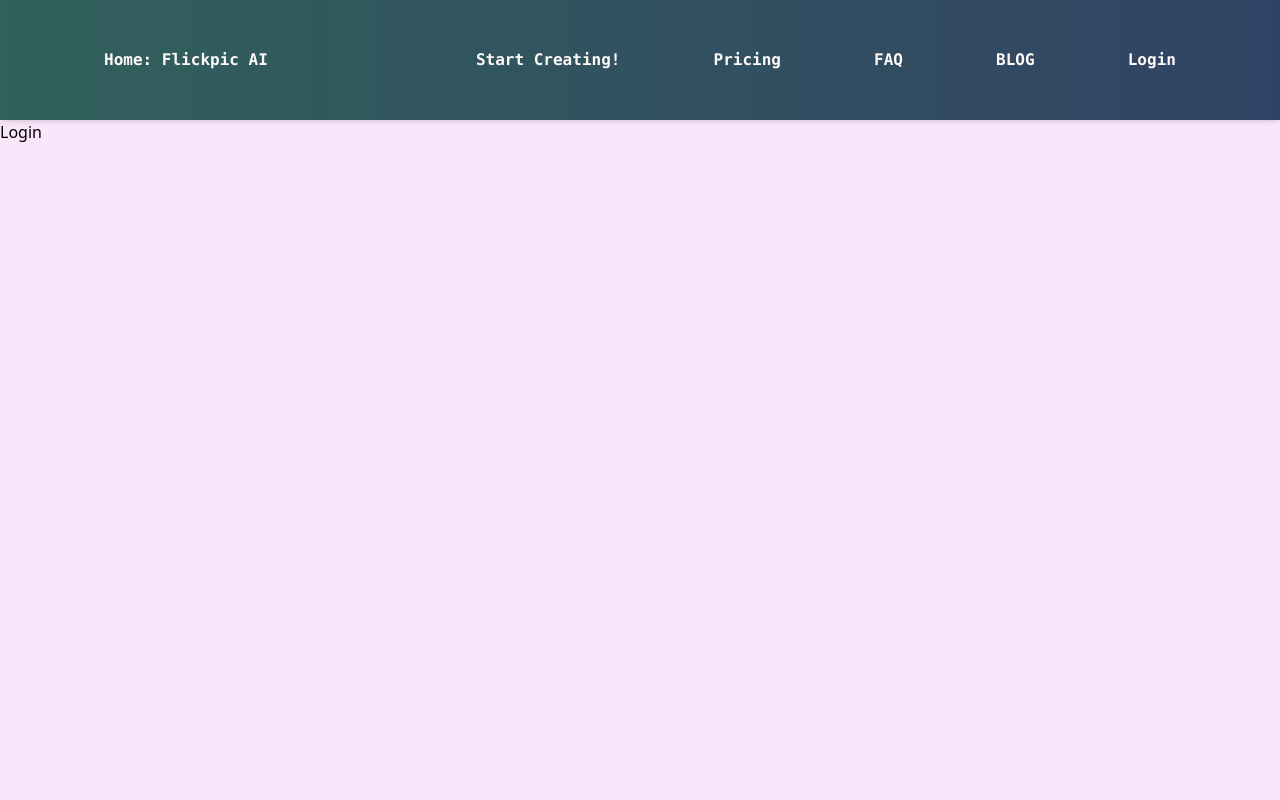
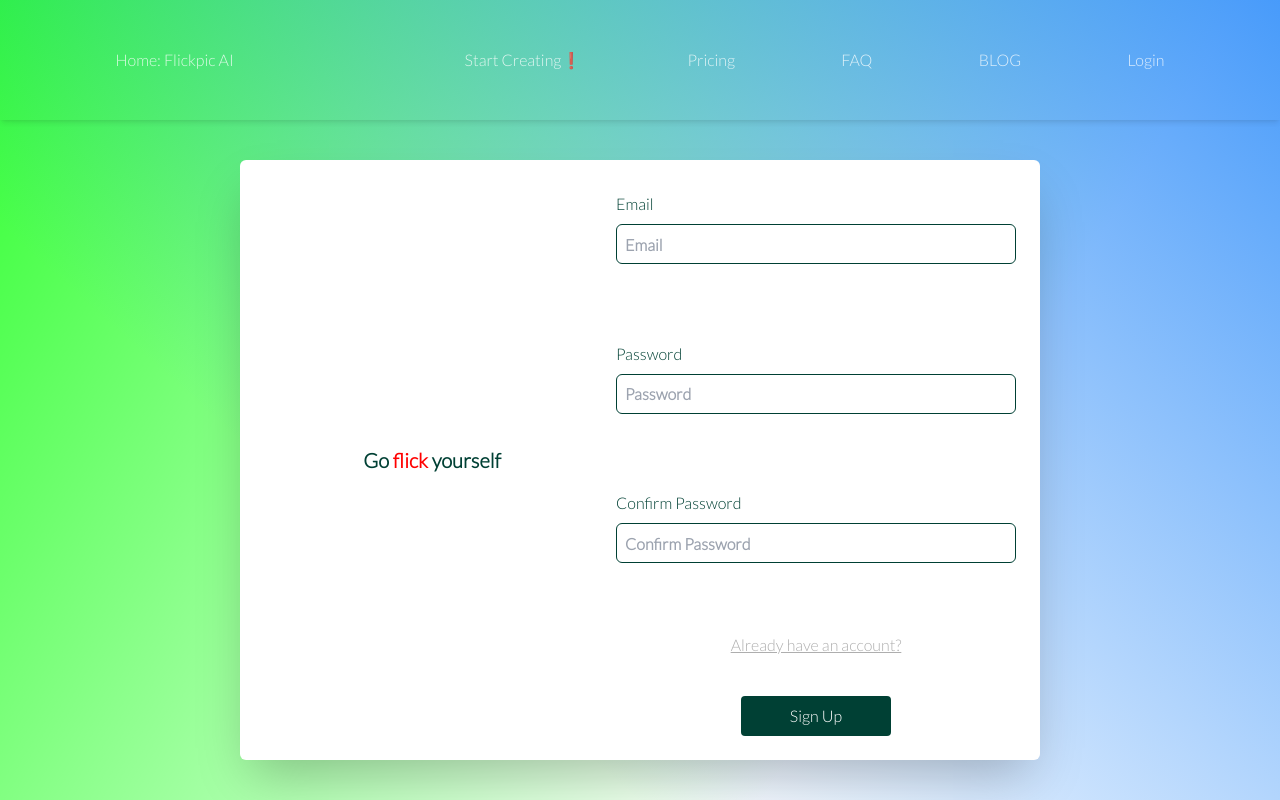
Before and after one commit to pbegovac/flickpic, a React (Create React App) app: page /login in a window 1280 px wide. Built offline with nearby package versions, Linux system fonts and the light colour scheme.

Commit message:
Adding form validation for StartCreating and SignIn page

```diff
--- a/src/App.js
+++ b/src/App.js
@@ -18,7 +18,6 @@ const App = () => {
         <Route path="/pricing" exact element={<Pricing />} />
         <Route path="/FAQ" exact element={<FAQ />} />
         <Route path="/Blog" exact element={<Blog />} />
-        <Route path="/home" exact element={<Home />} />
         <Route path="/login" exact element={<Login />} />
       </Routes>
     </Layout>
--- a/src/components/Generator/GenerateImage.js
+++ b/src/components/Generator/GenerateImage.js
@@ -7,32 +7,45 @@ const GenerateImage = ({ onSubmit }) => {
   const [areImagesShown, setImagesAsShown] = useState(false);
   const [inputTextValue, setInputTextValue] = useState("");
   const [inputGuidanceValue, setGuidanceValue] = useState(10);
+  const [errorIsShown, setErrorIsShown] = useState(false);
 
   const submitHandler = (e) => {
     e.preventDefault();
     setImagesAsShown(true);
 
+    if (inputTextValue === "") {
+      setErrorIsShown(true);
+      setImagesAsShown(false);
+      return;
+    } else setErrorIsShown(false);
+
     const data = {
-      text: inputTextValue,
+      value: inputTextValue,
     };
 
     onSubmit(data);
   };
 
   return (
-    <div className="h-full bg-pantone pt-10 ">
+    <div className="pt-10">
       <div className="flex justify-center items-start mb-20">
-        <form onSubmit={submitHandler}>
-          <input
-            className="w-1000 h-40 border rounded outline-0 pl-2"
-            type="text"
-            required
-            onChange={(e) => setInputTextValue(e.target.value)}
-            //if input value is "" put just return
-          />
-          <button className="bg-nightTurquoise h-40 rounded w-150 ml-2 text-lightwhite hover:opacity-80 hover:bg-maastrichtBlue ">
-            Generate Image
-          </button>
+        <form className="flex flex-col" onSubmit={submitHandler} noValidate>
+          <div>
+            <input
+              className="w-1000 h-40 rounded-md pl-2 outline-0 font-semibold"
+              type="text"
+              placeholder="Enter your text"
+              onChange={(e) => setInputTextValue(e.target.value)}
+            />
+            <button className="bg-nightTurquoise h-40 rounded w-150 ml-4 text-white hover:opacity-80 ">
+              Generate
+            </button>
+          </div>
+          {errorIsShown && (
+            <span className="py-2 text-red text-xs">
+              This field is required
+            </span>
+          )}
         </form>
       </div>
       {areImagesShown && (
--- /dev/null
+++ b/src/components/SignUp/FormInput.js
@@ -0,0 +1,30 @@
+import { useState } from "react";
+
+const FormInput = ({ label, onChange, errorMessage, id, ...inputProps }) => {
+  const [errorIsShown, setErrorIsShown] = useState(false);
+  const handleFocus = () => {
+    setErrorIsShown(true);
+  };
+
+  return (
+    <div className="h-20">
+      <div className="py-2 w-400">
+        <label>{label}</label>
+      </div>
+      <input
+        {...inputProps}
+        onChange={onChange}
+        className="w-400 h-40 border rounded-md pl-2 outline-0 font-semibold"
+        onBlur={handleFocus}
+        onFocus={() => {
+          inputProps.name === "confirmPassword" && setErrorIsShown(true);
+        }}
+        focused={errorIsShown.toString()}
+      />
+
+      <span className="hidden py-2 text-red w-400 text-sm">{errorMessage}</span>
+    </div>
+  );
+};
+
+export default FormInput;
--- /dev/null
+++ b/src/components/SignUp/SignUp.js
@@ -0,0 +1,102 @@
+import { useState } from "react";
+import FormInput from "./FormInput";
+
+const SignUp = () => {
+  const [values, setValues] = useState({
+    email: "",
+    password: "",
+    confirmPassword: "",
+  });
+
+  const inputs = [
+    {
+      id: 1,
+      name: "email",
+      type: "email",
+      placeholder: "Email",
+      errorMessage: "Invalid email address!",
+      label: "Email",
+    },
+    {
+      id: 2,
+      name: "password",
+      type: "password",
+      placeholder: "Password",
+      errorMessage:
+        "Password should be 8-20 characters and should include at least 1 lowercase, 1 uppercase, 1 number and 1 special character",
+      label: "Password",
+      pattern:
+        "(?=[A-Za-z0-9@#$%^&+!=]+$)^(?=.*[a-z])(?=.*[A-Z])(?=.*[0-9])(?=.*[@#$%^&+!=])(?=.{8,}).*$",
+    },
+    {
+      id: 3,
+      name: "confirmPassword",
+      type: "password",
+      placeholder: "Confirm Password",
+      errorMessage: "Passwords don't match",
+      label: "Confirm Password",
+      pattern: values.password,
+    },
+  ];
+
+  const submitHandler = (e) => {
+    e.preventDefault();
+
+    if (/^\w+([\.-]?\w+)*@\w+([\.-]?\w+)*(\.\w{2,3})+$/.test(values.email)) {
+    } else {
+      return;
+    }
+
+    if (
+      /(?=[A-Za-z0-9@#$%^&+!=]+$)^(?=.*[a-z])(?=.*[A-Z])(?=.*[0-9])(?=.*[@#$%^&+!=])(?=.{8,}).*$/.test(
+        values.password
+      )
+    ) {
+    } else {
+      return;
+    }
+
+    if (values.confirmPassword !== values.password) {
+      return;
+    }
+  };
+
+  const onChange = (e) => {
+    setValues({ ...values, [e.target.name]: e.target.value });
+  };
+
+  return (
+    <main className="h-full w-screen flex justify-center items-center">
+      <form
+        className="h-75 w-800 flex items-center justify-between bg-white p-4 text-nightTurquoise rounded-md shadow-2xl"
+        onSubmit={submitHandler}
+        noValidate
+      >
+        <div className="h-full w-full flex items-center justify-center ">
+          <h1 className="font-extrabold text-xl p-2">
+            Go <span className="text-red">flick</span> yourself
+          </h1>
+        </div>
+        <div className="h-full flex flex-col justify-between items-center p-2">
+          {inputs.map((input) => (
+            <FormInput
+              key={input.id}
+              {...input}
+              //take error Message from here and say that if the error message is shown - return function (dont submit it)
+              value={values[input.name]}
+              onChange={onChange}
+            />
+          ))}
+          <p className="text-lightgray underline cursor-pointer">
+            Already have an account?
+          </p>
+          <button className="bg-nightTurquoise h-40 rounded w-150 text-white hover:opacity-80 ">
+            Sign Up
+          </button>
+        </div>
+      </form>
+    </main>
+  );
+};
+
+export default SignUp;
--- a/src/components/navigation/MainNavigation.js
+++ b/src/components/navigation/MainNavigation.js
@@ -13,7 +13,7 @@ const MainNavigation = () => {
   };
 
   return (
-    <header className="h-15 shadow-md w-header opacity-80 bg-gradient-to-r from-nightTurquoise  to-maastrichtBlue flex justify-around items-center">
+    <header className="h-15 shadow-md w-header opacity-80  flex justify-around items-center">
       <Link to="/home">
         <p className="paragraph">Home: Flickpic AI</p>
       </Link>
@@ -21,7 +21,7 @@ const MainNavigation = () => {
         <ul className="h-full w-700 flex justify-between items-center">
           <li>
             <p className="paragraph">
-              <Link to="/">Start Creating!</Link>
+              <Link to="/">Start Creating❗</Link>
             </p>
           </li>
           <li>
--- a/src/index.css
+++ b/src/index.css
@@ -1,3 +1,6 @@
+@import url("https://fonts.googleapis.com/css2?family=Montserrat&display=swap");
+@import url("https://fonts.googleapis.com/css2?family=Lato:wght@300&display=swap");
+
 @tailwind base;
 @tailwind components;
 @tailwind utilities;
@@ -8,6 +11,24 @@
   padding: 0;
 }
 
+body {
+  font-family: "Lato", "Montserrat", sans-serif;
+  background: linear-gradient(
+      222deg,
+      rgba(26, 130, 249, 0.8),
+      rgba(255, 0, 0, 0) 70.71%
+    ),
+    linear-gradient(121deg, rgba(0, 255, 0, 0.8), rgba(0, 255, 0, 0) 70.71%);
+}
+
 .paragraph {
-  @apply text-lightwhite font-extrabold font-mono hover:opacity-50;
+  @apply text-white hover:opacity-50;
 }
+
+input:invalid[focused="true"] {
+  border: 1px solid red;
+}
+
+input:invalid[focused="true"] ~ span {
+  display: block;
+}
--- a/src/pages/Login.js
+++ b/src/pages/Login.js
@@ -1,5 +1,11 @@
+import SignUp from "../components/SignUp/SignUp";
+
 const Login = () => {
-  return <div>Login</div>;
+  return (
+    <div className="h-full">
+      <SignUp />
+    </div>
+  );
 };
 
 export default Login;
--- a/src/pages/StartCreating.js
+++ b/src/pages/StartCreating.js
@@ -4,7 +4,11 @@ const StartCreating = () => {
   const addFormHandler = (data) => {
     fetch("Lukin url");
   };
-  return <GenerateImage onSubmit={addFormHandler} />;
+  return (
+    <div className="h-85">
+      <GenerateImage onSubmit={addFormHandler} />
+    </div>
+  );
 };
 
 export default StartCreating;
--- a/tailwind.config.js
+++ b/tailwind.config.js
@@ -4,15 +4,20 @@ module.exports = {
   content: ["./src/**/*.{js,jsx,ts,tsx}"],
   theme: {
     height: {
+      10: "10%",
+      20: "20%",
       50: "50%",
       full: "100%",
 
       15: "15vh",
+      75: "75vh",
       85: "85vh",
       screen: "100vh",
 
       40: "40px",
+      120: "120px",
       150: "150px",
+      170: "170px",
       300: "300px",
       400: "400px",
       500: "500px",
@@ -25,6 +30,7 @@ module.exports = {
       400: "400px",
       500: "500px",
       700: "700px",
+      800: "800px",
       1000: "1000px",
       screen: "100vw",
       full: "100%",
@@ -33,8 +39,10 @@ module.exports = {
       backdrop: "#000000bf",
       maastrichtBlue: "#001B40",
       nightTurquoise: "#004034",
-      pantone: "#fae6fa",
-      lightwhite: "#FFFFF7",
+      white: "#ffffff",
+      errorRed: "#FF9494",
+      red: "#FF0000",
+      lightgray: "#AEAEAE",
     },
     screens: {
       sm: "480px",
```
